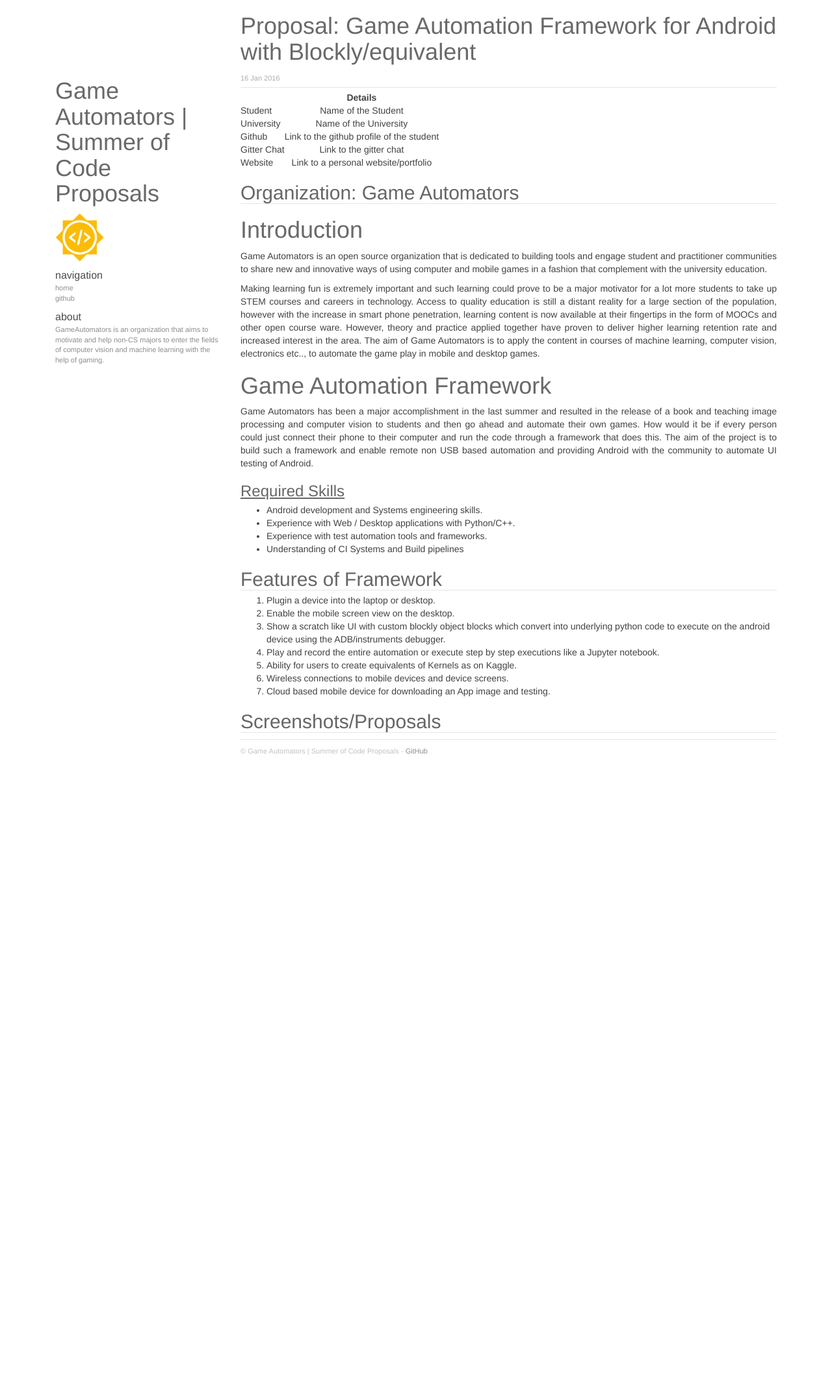
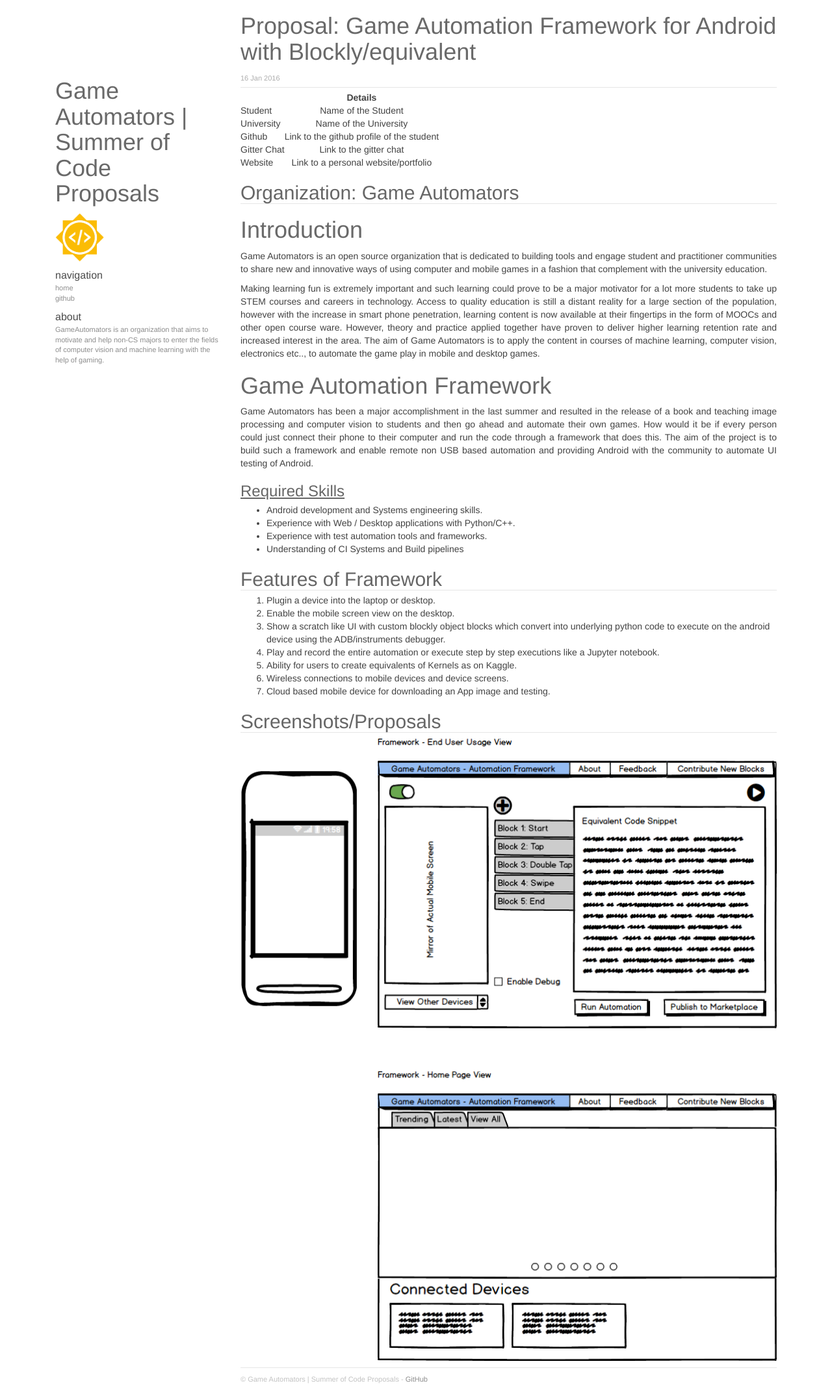
Before and after one commit to GameAutomators/SOC, a Jekyll site: the page built from _posts/2018-01-16-proposal-game-automation-framework.markdown, in a window 1280 px wide. Shown: the whole page at 65% size. Built offline with Jekyll 4.4.1, drawn with Linux system fonts in a browser that asks for light colours; nearby versions of some CDN libraries; before the commit the page ends 1179 px from its top, so only the background shows below that.

Commit message:
Adding mockup of framework

```diff
--- a/_posts/2018-01-16-proposal-game-automation-framework.markdown
+++ b/_posts/2018-01-16-proposal-game-automation-framework.markdown
@@ -42,3 +42,5 @@ Game Automators has been a major accomplishment in the last summer and resulted
 7. Cloud based mobile device for downloading an App image and testing.
 
 ## Screenshots/Proposals
+
+<img src="{{ site.baseurl }}/img/framework/framework.png" alt="Mockup of the Game Automation Framework" width="100%">
```
Also changed, not shown: img/framework/framework.png (added).
